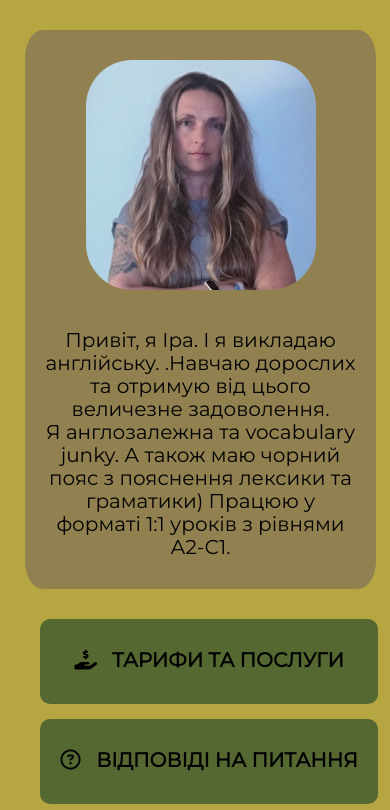
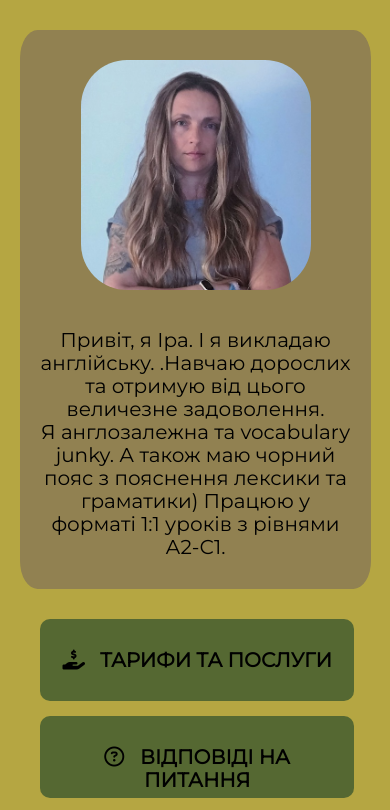
Before and after one commit to fmrxblt/taplink, a plain HTML site: page index.html in a window 390 px wide. Shown: the top 810 px of the page. Drawn offline with Linux system fonts and the light colour scheme.

Commit message:
Change 15:52

```diff
--- a/css/media.css
+++ b/css/media.css
@@ -63,8 +63,6 @@
         height: 100%;
         margin: 20px;
         margin-top: 30px;
-        margin-left: 25px;
-        margin-right: 0px;
         background-color: #918151;
         border-radius: 5%;
         padding-bottom: 10px;
@@ -89,6 +87,7 @@
     .about .rightBlock ul li {
         margin-top: 15px;
         margin-left: 0px;
+        margin-right: 20px;
     }
 
     .about .rightBlock a {
@@ -96,7 +95,7 @@
         display: block;
         background-color: #556832;
         color: rgb(0, 0, 0);
-        padding: 20px;
+        padding: 17px;
         padding-top: 30px;
         width: 90%;
         border-radius: 10px;
@@ -112,7 +111,7 @@
         display: block;
         background-color: #3a491d;
         color: rgb(255, 255, 255);
-        padding: 20px;
+        padding: 17px;
         padding-top: 30px;
         width: 90%;
         border-radius: 10px;
```
